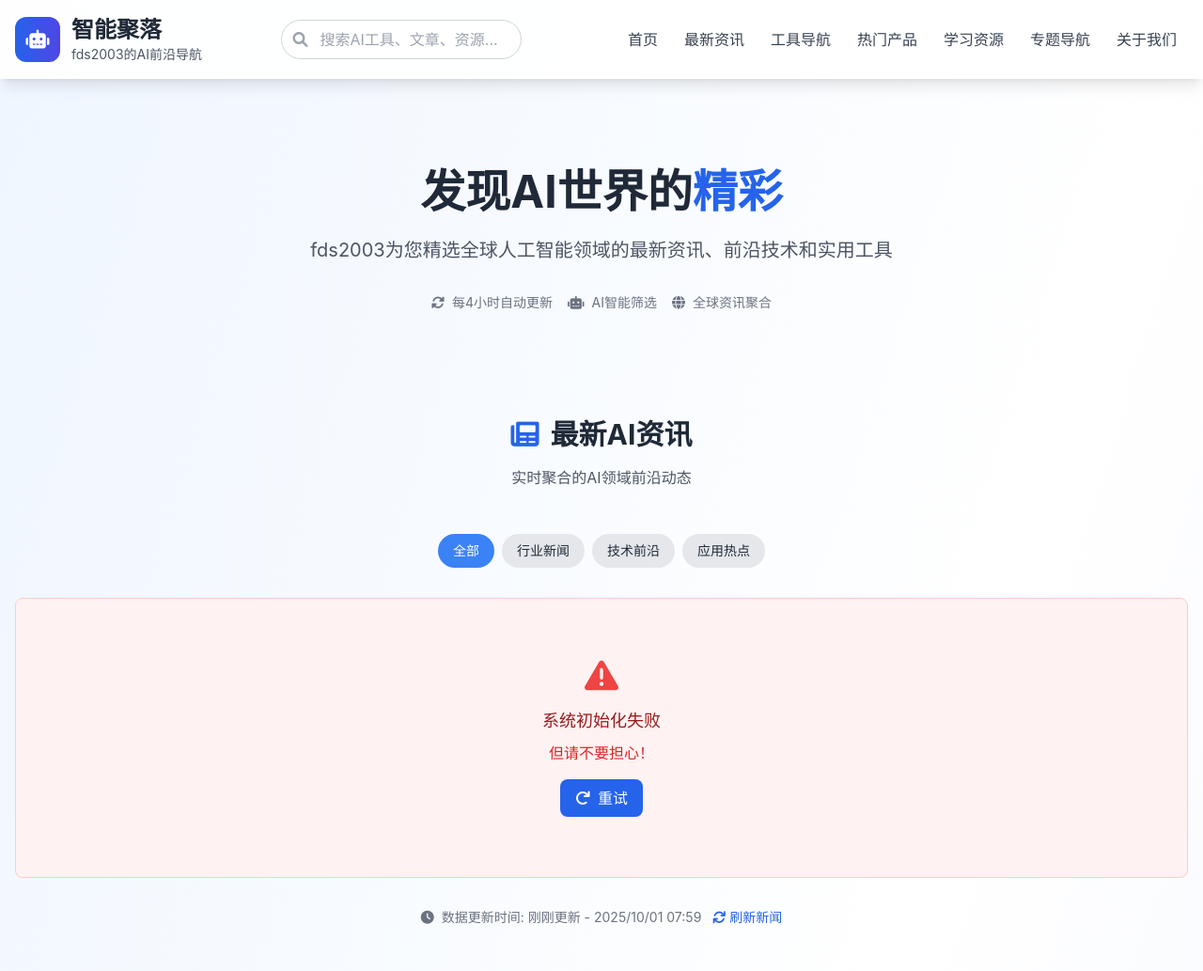
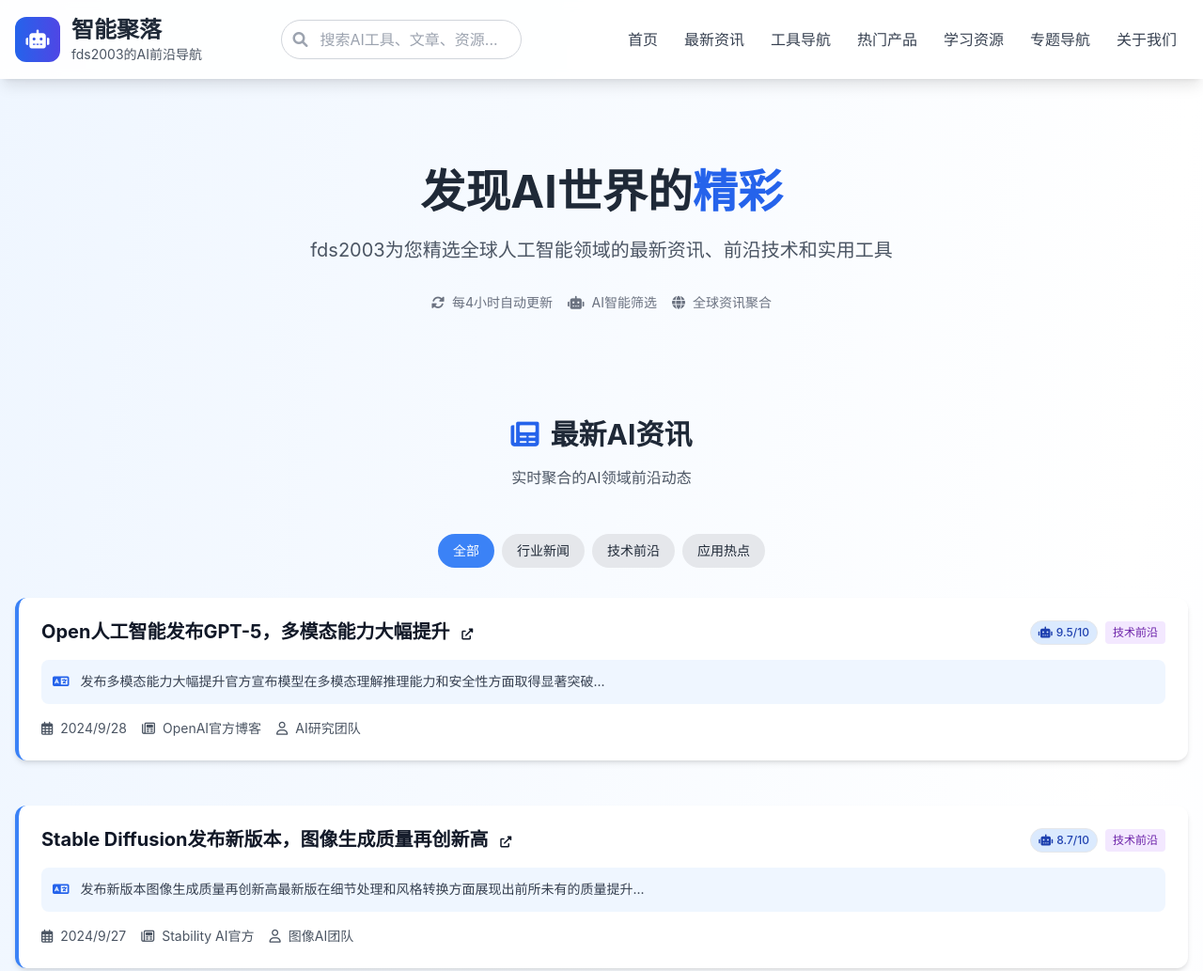
Before and after one commit to fds2003/ainavhub, a website: page index.html in a window 1280 px wide. Shown: the top 1033 px of the page at 94% size. Drawn offline with Linux system fonts and the light colour scheme.

Commit message:
修改无法显示数据

```diff
--- a/index.html
+++ b/index.html
@@ -589,7 +589,7 @@
                         const relatedTools = this.findRelatedTools(title, description);
 
                         return {
-                            id: btoa(title + link).replace(/[^a-zA-Z0-9]/g, '').substr(0, 16),
+                            id: this.generateArticleId(title, link),
                             title: title,
                             titleZh: title.replace(/AI/g, '人工智能').substring(0, 60),
                             summary: (description || title).substring(0, 180),
@@ -607,6 +607,19 @@
                         return null;
                     }
                 }).filter(Boolean); // 移除处理失败的项目
+            }
+
+            // 安全生成文章ID，避免btoa编码问题
+            generateArticleId(title, link) {
+                // 使用简单的哈希函数生成ID
+                let hash = 0;
+                const str = title + link;
+                for (let i = 0; i < str.length; i++) {
+                    const char = str.charCodeAt(i);
+                    hash = ((hash << 5) - hash) + char;
+                    hash = hash & hash; // 转换为32位整数
+                }
+                return Math.abs(hash).toString(36).substr(0, 16);
             }
 
             generateChineseContent(title, description) {
@@ -959,6 +972,21 @@
                 this.saveToLocal(articles);
             }
 
+            // 保存数据到本地缓存
+            saveToLocal(articles) {
+                try {
+                    const cacheData = {
+                        articles: articles,
+                        timestamp: Date.now(),
+                        version: '1.0.0'
+                    };
+                    localStorage.setItem('ainavhub_cache', JSON.stringify(cacheData));
+                    console.log('✅ 数据已保存到本地缓存');
+                } catch (error) {
+                    console.warn('⚠️ 本地缓存保存失败:', error);
+                }
+            }
+
             generateArticleHTML_simple(article) {
                 const publishDate = new Date(article.publishTime).toLocaleDateString('zh-CN');
                 const aiScoreDisplay = Math.round(article.aiScore * 10) / 10; // 保留一位小数
@@ -1353,7 +1381,7 @@
                 if (!container) return;
 
                 // Load tools from JSON file
-                const tools = await this.loadTools();
+                let tools = await this.loadTools();
 
                 if (!tools || tools.length === 0) {
                     container.innerHTML = `
@@ -1394,7 +1422,7 @@
                 if (!container) return;
 
                 // Load products from JSON file
-                const products = await this.loadProducts();
+                let products = await this.loadProducts();
 
                 if (!products || products.length === 0) {
                     container.innerHTML = `
```
Also changed, not shown: js/performance-optimizer.js (+18 -0 lines).
